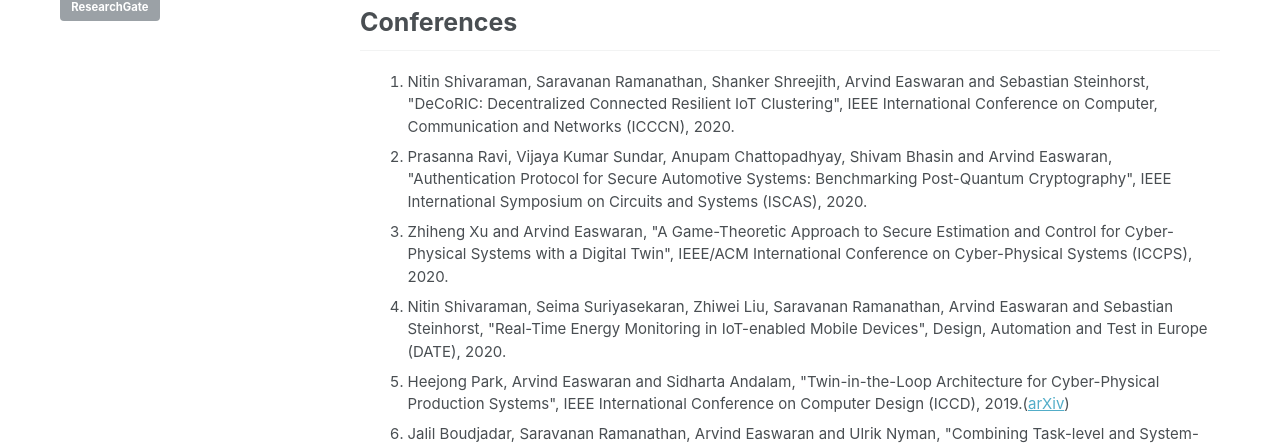
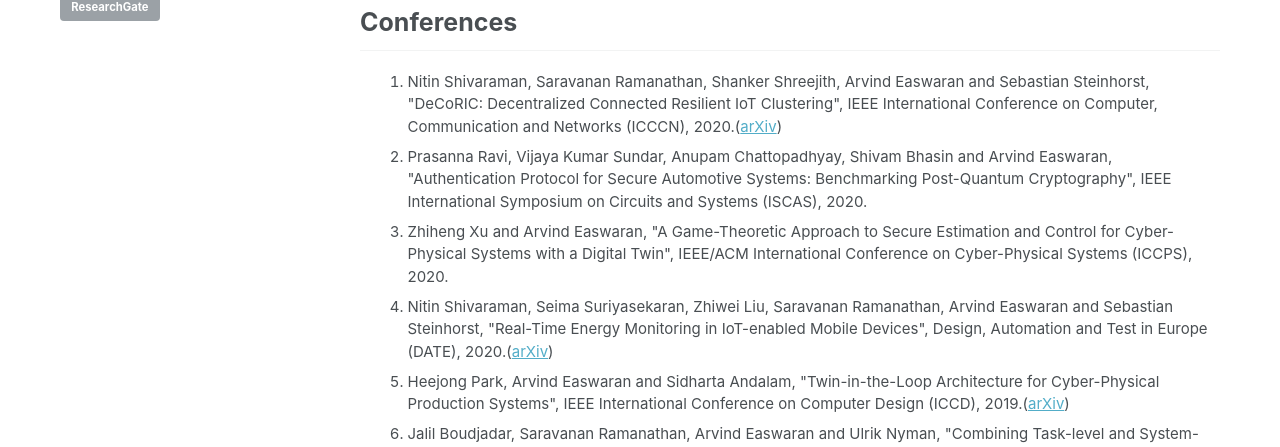
Before and after one commit to CPS-research-group/CPS-research-group.github.io, a Jekyll site: the page built from _pages/research_profile.md, in a window 1280 px wide and 900 px high, scrolled down 1772 px. Shown: the part 188-635 px from the top of the window. Built offline with Jekyll 4.4.1, drawn with Linux system fonts in a browser that asks for light colours.

Commit message:
Updates.

```diff
--- a/_pages/research_profile.md
+++ b/_pages/research_profile.md
@@ -55,10 +55,10 @@ a.a:active {color:#0000FF; text-decoration:none;}
 
 ## Conferences
    <ol>
-   		        <li class="a">Nitin Shivaraman, Saravanan Ramanathan, Shanker Shreejith, Arvind Easwaran and Sebastian Steinhorst, "DeCoRIC: Decentralized Connected Resilient IoT Clustering", IEEE International Conference on Computer, Communication and Networks (ICCCN), 2020.</li>
+   		        <li class="a">Nitin Shivaraman, Saravanan Ramanathan, Shanker Shreejith, Arvind Easwaran and Sebastian Steinhorst, "DeCoRIC: Decentralized Connected Resilient IoT Clustering", IEEE International Conference on Computer, Communication and Networks (ICCCN), 2020.(<a href="http://arxiv.org/abs/2004.14072">arXiv</a>)</li>
    			<li class="a">Prasanna Ravi, Vijaya Kumar Sundar, Anupam Chattopadhyay, Shivam Bhasin and Arvind Easwaran, "Authentication Protocol for Secure Automotive Systems: Benchmarking Post-Quantum Cryptography", IEEE International Symposium on Circuits and Systems (ISCAS), 2020.</li>
    			<li class="a">Zhiheng Xu and Arvind Easwaran, "A Game-Theoretic Approach to Secure Estimation and Control for Cyber-Physical Systems with a Digital Twin", IEEE/ACM International Conference on Cyber-Physical Systems (ICCPS), 2020.</li>
-   		        <li class="a">Nitin Shivaraman, Seima Suriyasekaran, Zhiwei Liu, Saravanan Ramanathan, Arvind Easwaran and Sebastian Steinhorst, "Real-Time Energy Monitoring in IoT-enabled Mobile Devices", Design, Automation and Test in Europe (DATE), 2020.</li>
+   		        <li class="a">Nitin Shivaraman, Seima Suriyasekaran, Zhiwei Liu, Saravanan Ramanathan, Arvind Easwaran and Sebastian Steinhorst, "Real-Time Energy Monitoring in IoT-enabled Mobile Devices", Design, Automation and Test in Europe (DATE), 2020.(<a href="http://arxiv.org/abs/2004.14804">arXiv</a>)</li>
    		        <li class="a">Heejong Park, Arvind Easwaran and Sidharta Andalam, "Twin-in-the-Loop Architecture for Cyber-Physical Production Systems", IEEE International Conference on Computer Design (ICCD), 2019.(<a href="http://arxiv.org/abs/2003.09370">arXiv</a>)</li>
 			<li class="a">Jalil Boudjadar, Saravanan Ramanathan, Arvind Easwaran and Ulrik Nyman, "Combining Task-level and System-level Scheduling Modes for Mixed Criticality Systems", International Symposium on Distributed Simulation and Real Time Applications (DS-RT), 2019.(<a href="http://arxiv.org/abs/2003.05442">arXiv</a>)</li>
 			<li class="a">Bai Xue, Martin Fr&auml;nzle, Hengjun Zhao, Naijun Zhan and Arvind Easwaran, "Probably Approximate Safety Verification of Hybrid Dynamical Systems", International Conference on Formal Engineering Methods (ICFEM), 2019.</li>
```
